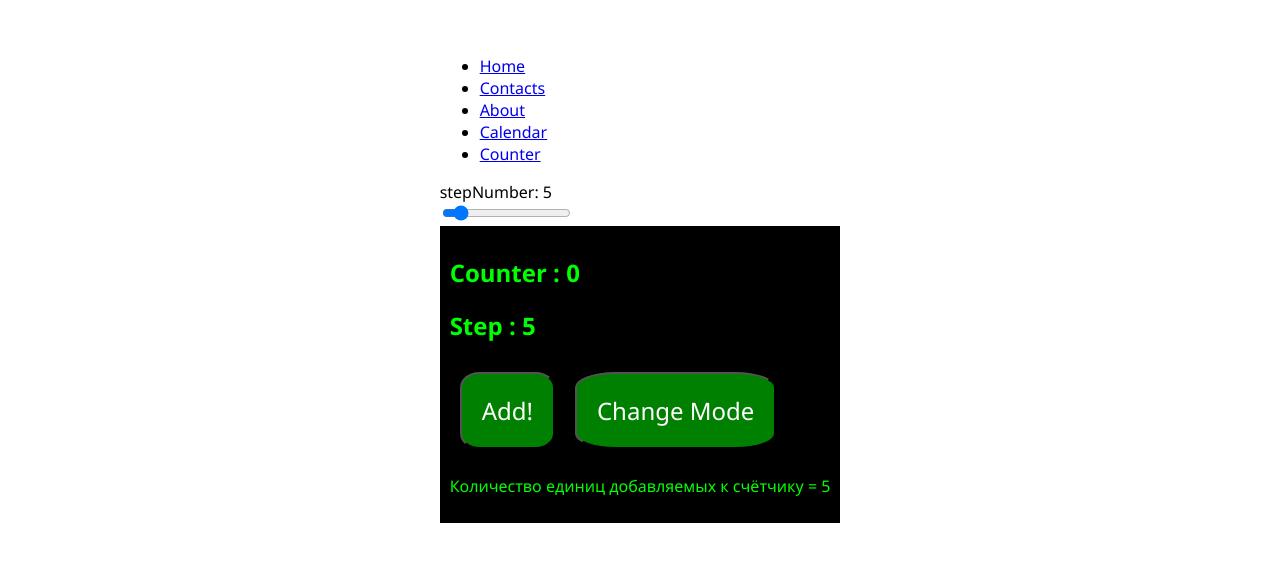
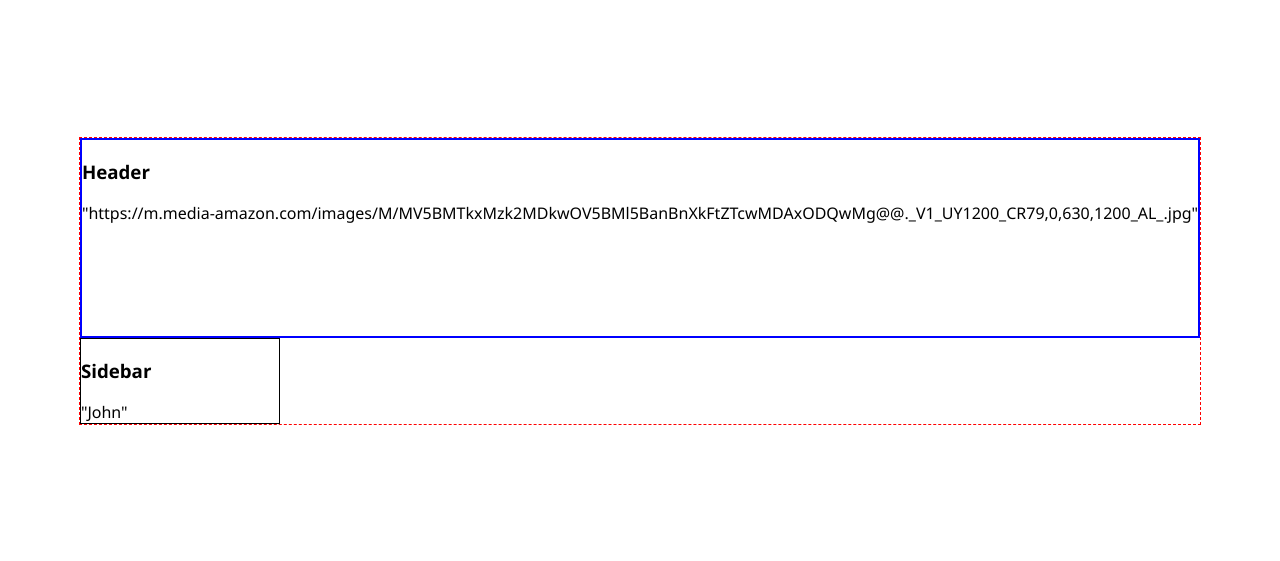
Before and after one commit to umar-khalilov/react_app, a React (Create React App) app: page /counter in a window 1280 px wide. Shown: the part 119-680 px from the top of the page. Built offline with nearby package versions, Linux system fonts and the light colour scheme.

Commit message:
Add react props and context

```diff
--- a/package.json
+++ b/package.json
@@ -3,6 +3,7 @@
   "version": "0.1.0",
   "private": true,
   "dependencies": {
+    "@material-ui/icons": "^4.11.2",
     "@testing-library/jest-dom": "^5.11.9",
     "@testing-library/react": "^11.2.5",
     "@testing-library/user-event": "^12.6.3",
--- a/src/App.js
+++ b/src/App.js
@@ -1,65 +1,34 @@
 import './App.css';
-import CounterPage from './components/CounterPage';
-import Calendar from './components/Calendar';
+import React, { Component } from 'react';
+// import CounterPage from './components/CounterPage';
+// import Calendar from './components/Calendar';
 // import FlexContainer from './components/FlexContainer';
 // import WindowSizes from './components/WindowSizes'
-import { BrowserRouter, Switch, Route, Link } from 'react-router-dom';
+// import { BrowserRouter, Switch, Route, Link } from 'react-router-dom';
+import PageUser from './components/PageUser';
+import UserContext from './context';
 
-function App (props) {
-  const stepNumber = 100;
-  return (
-    <BrowserRouter>
-      <nav>
-        <ul>
-          <li>
-            <Link to='/'>Home</Link>
-          </li>
-          <li>
-            <Link to='/contacts'>Contacts</Link>
-          </li>
-          <li>
-            <Link to='/about'>About</Link>
-          </li>
-          <li>
-            <Link to='/calendar'>Calendar</Link>
-          </li>
-          <li>
-            <Link to='/counter'>Counter</Link>
-          </li>
-        </ul>
-      </nav>
-
-      <Switch>
-        <Route exact path='/'>
-          <Home />
-        </Route>
-        <Route path='/contacts'>
-          <Contacts />
-        </Route>
-        <Route path='/about'>
-          <About />
-        </Route>
-        <Route path='/calendar'>
-          <Calendar />
-        </Route>
-        <Route path='/counter'>
-          <CounterPage stepNumber={stepNumber} />
-        </Route>
-      </Switch>
-    </BrowserRouter>
-  );
+class App extends Component {
+  constructor (props) {
+    super(props);
+    this.state = {
+      user: {
+        firstName: 'John',
+        lastName: 'Doe',
+        imgAvatar:'https://m.media-amazon.com/images/M/MV5BMTkxMzk2MDkwOV5BMl5BanBnXkFtZTcwMDAxODQwMg@@._V1_UY1200_CR79,0,630,1200_AL_.jpg',
+      },
+    };
+  }
+  render () {
+    const { user } = this.state;
+    return (
+      <UserContext.Provider value={user}>
+        <>
+          <PageUser />
+        </>
+      </UserContext.Provider>
+    );
+  }
 }
 
-const Home = () => {
-  return <div>Home page</div>;
-};
-
-const Contacts = () => {
-  return <div>Contacts page</div>;
-};
-
-const About = () => {
-  return <div>About page</div>;
-};
-
 export default App;
--- /dev/null
+++ b/src/components/PageUser/Header/index.jsx
@@ -0,0 +1,28 @@
+import React from 'react';
+import UserContext from '../../../context';
+
+const Header = props => {
+  const styles = {
+    border: '2px solid blue',
+    height: '200px',
+    width: '100%',
+  };
+
+  const headerRender = user => {
+      const {imgAvatar}= user;
+    return (
+      <div style={styles}>
+        <h3>Header</h3>
+        {JSON.stringify(imgAvatar)}
+      </div>
+    );
+  };
+
+  return (
+    <UserContext.Consumer>
+      {headerRender}
+    </UserContext.Consumer>
+  );
+};
+
+export default Header;
--- /dev/null
+++ b/src/components/PageUser/SideBar/index.jsx
@@ -0,0 +1,27 @@
+import React from 'react';
+import UserContext from '../../../context';
+
+const SideBar = props => {
+  const styles = {
+    border: '1px solid',
+    height: '50%',
+    width: '200px',
+  };
+  const sideBarRender = user => {
+    const { firstName, lastName } = user;
+    return (
+      <div style={styles}>
+        <h3>Sidebar</h3>
+        {JSON.stringify(firstName, lastName)}
+      </div>
+    );
+  };
+
+  return (
+    <UserContext.Consumer>
+      {sideBarRender}
+    </UserContext.Consumer>
+  );
+};
+
+export default SideBar;
--- /dev/null
+++ b/src/components/PageUser/index.jsx
@@ -0,0 +1,14 @@
+import React from 'react';
+import Sidebar from './SideBar';
+import Header from './Header';
+
+const PageUser = (props) => {
+  return (
+    <div style={{border: '1px dashed red'}}>
+      <Header />
+      <Sidebar />
+    </div>
+  );
+};
+
+export default PageUser;
--- /dev/null
+++ b/src/context/index.js
@@ -0,0 +1,4 @@
+import { createContext } from 'react';
+
+const UserContext = createContext();
+export default UserContext;
```
Also changed, not shown: 1 other file (tests, documents, lock files or other folders).
